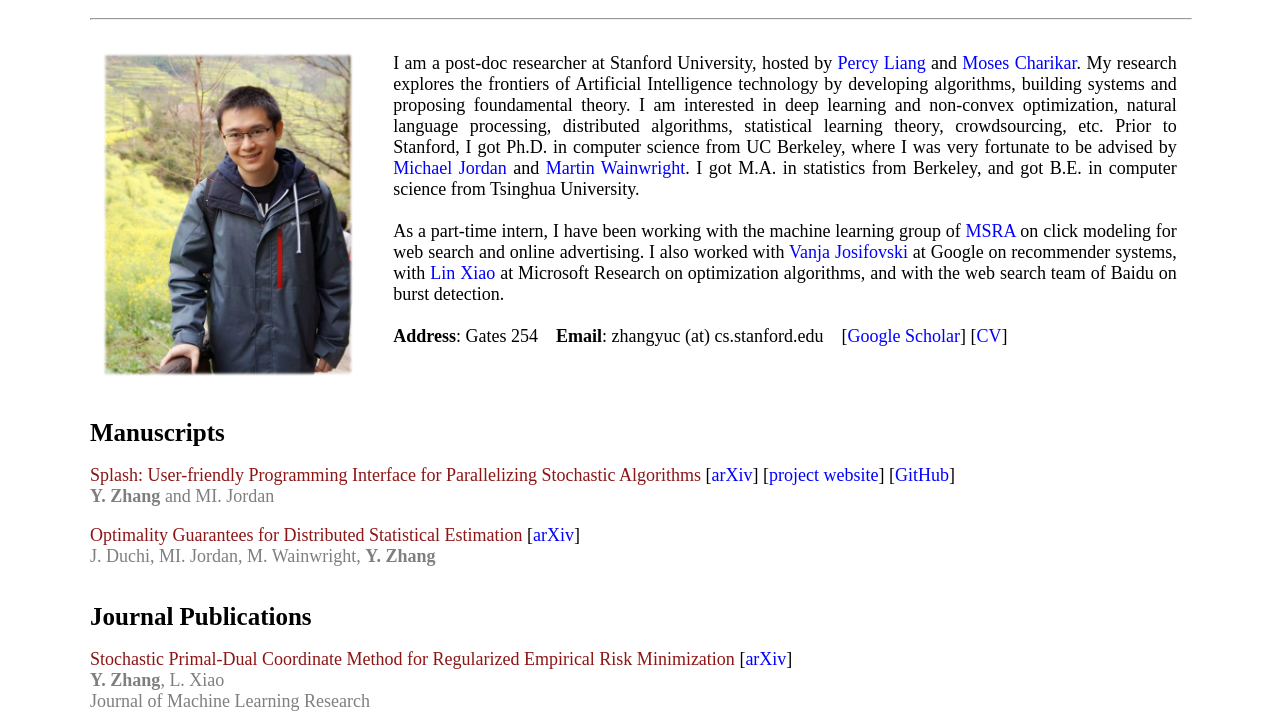
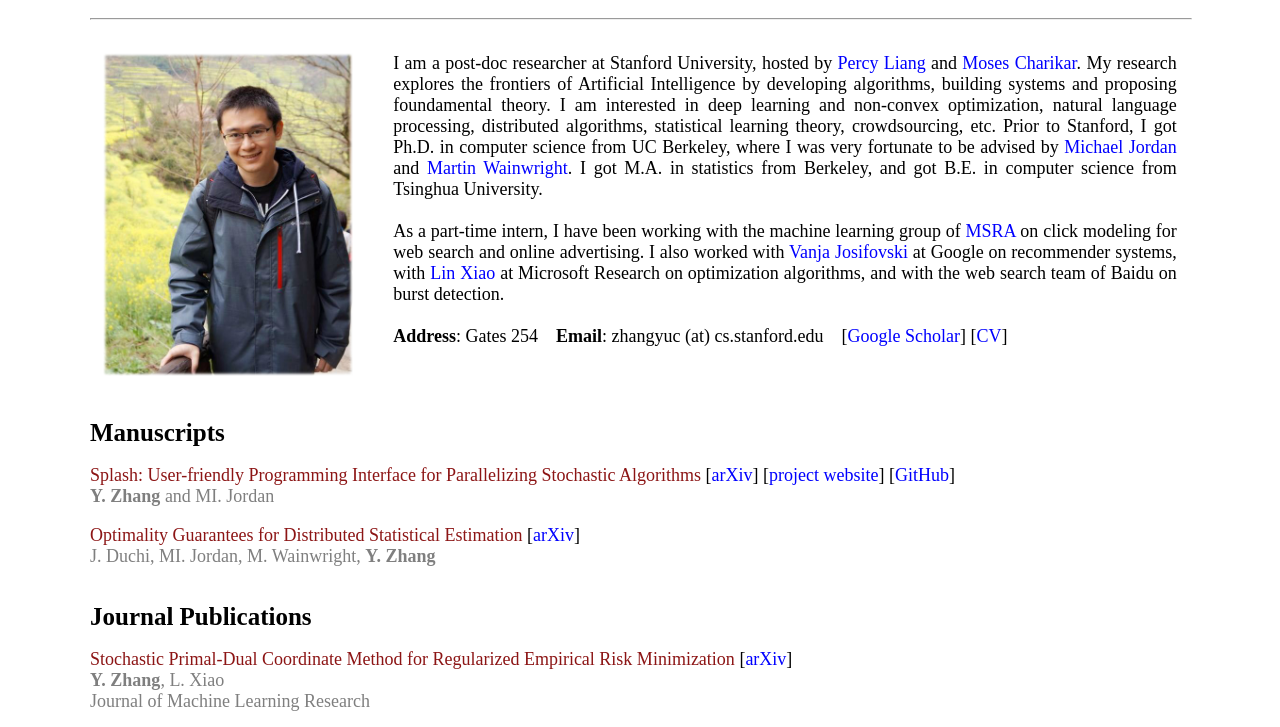
Before and after one commit to zhangyuc/zhangyuc.github.io, a plain HTML site: page index.html in a window 1280 px wide. Shown: the part 67-794 px from the top of the page. Drawn offline with Linux system fonts and the light colour scheme.

Commit message:
update CV

```diff
--- a/index.html
+++ b/index.html
@@ -36,7 +36,7 @@
                     <a style="text-decoration: none; color: blue" href="https://cs.stanford.edu/~pliang/">Percy
                     Liang</a> and
                     <a style="text-decoration: none; color: blue" href="http://www.cs.princeton.edu/~moses/">Moses Charikar</a>. My research explores the frontiers
-                    of Artificial Intelligence technology by developing algorithms, building systems and proposing foundamental theory.
+                    of Artificial Intelligence by developing algorithms, building systems and proposing foundamental theory.
                     I am interested in deep learning and non-convex optimization, natural language processing, distributed algorithms, statistical learning
                     theory, crowdsourcing, etc. Prior to Stanford, I got Ph.D.
                     in computer science from UC Berkeley, where I was very
```
Also changed, not shown: intro.html (+1 -1 lines), 2 other files.
